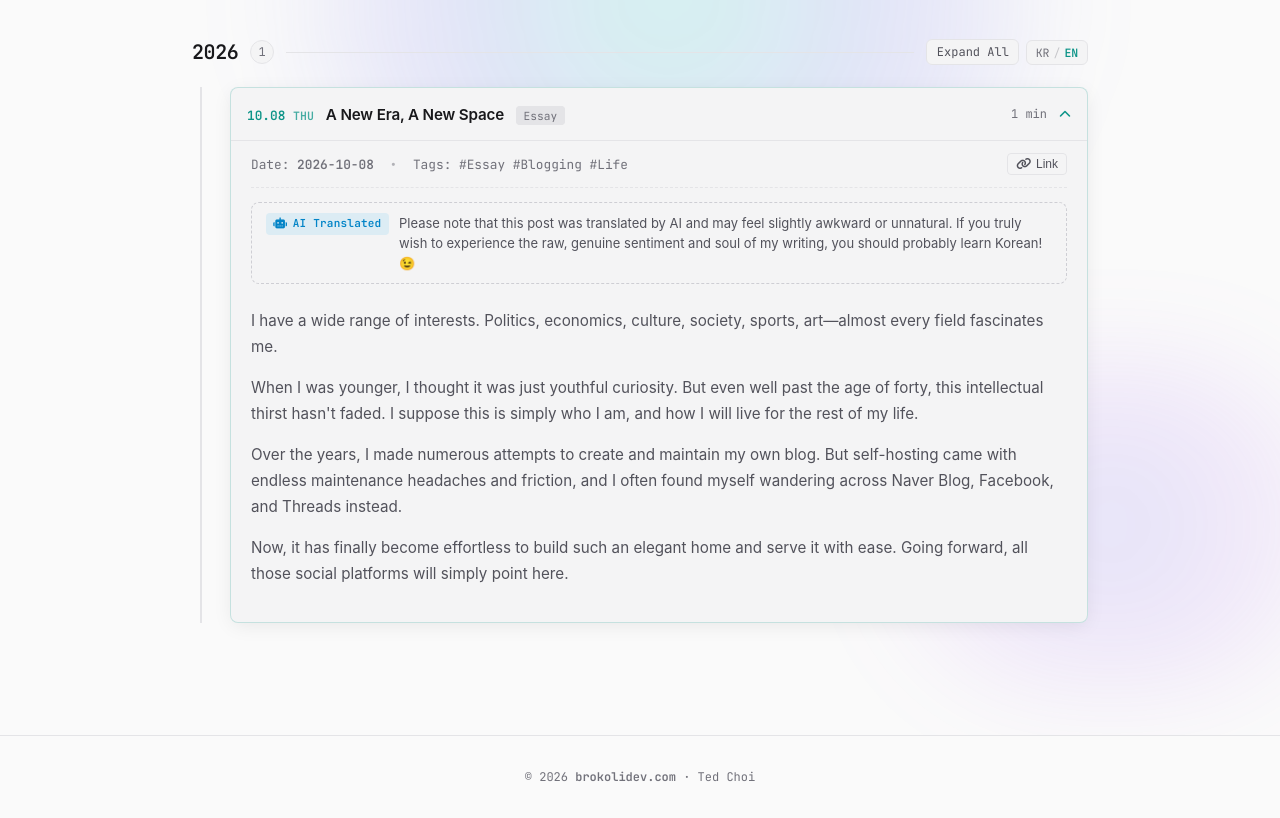
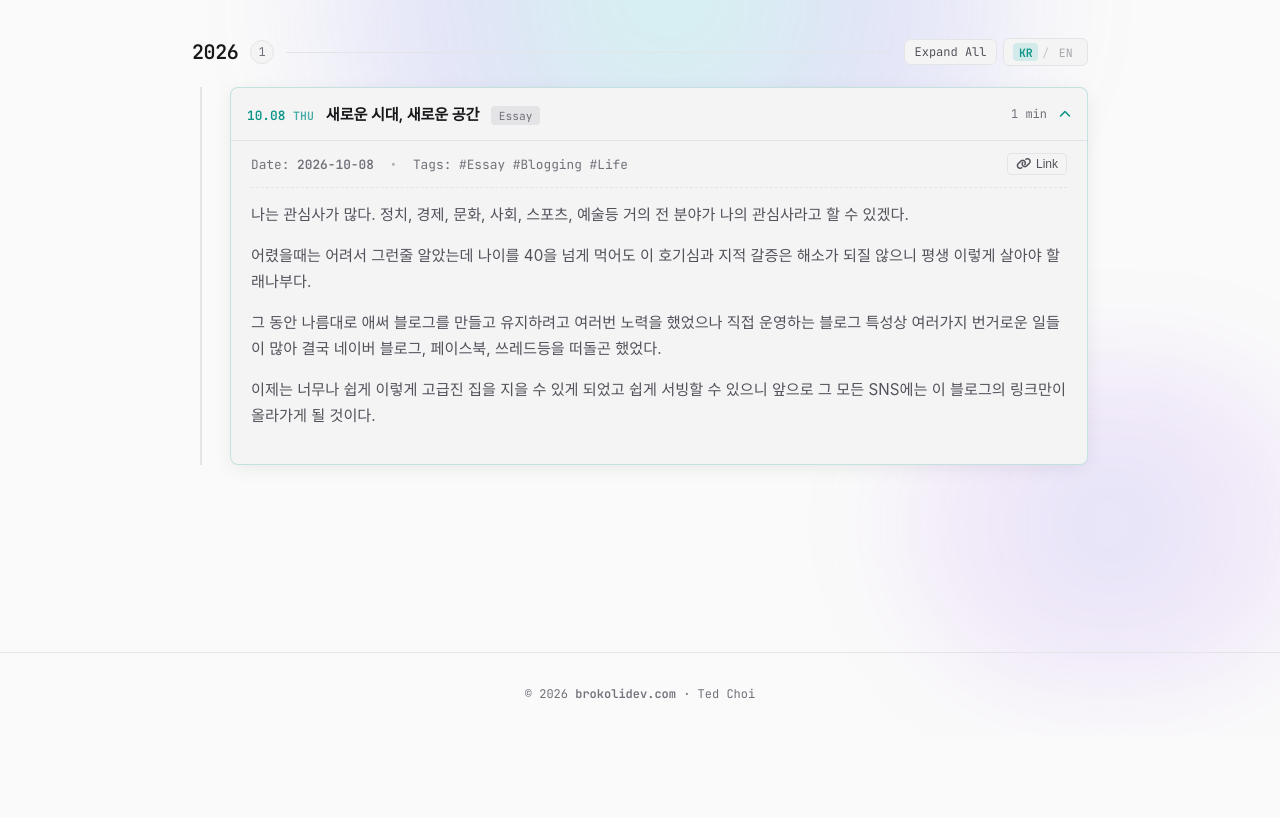
Before and after one commit to brokolidev/blog, a website: page index.html in a window 1280 px wide. Both pictures are taken after a click on the button "Toggle language". Shown: the part 65-883 px from the top of the page. After the commit the page ends 800 px from the top, so only its background shows below. Drawn offline with Linux system fonts and the light colour scheme; a web font is replaced by a local one.

Commit message:
🐛 Fix double-toggle event conflict and enhance active language badge

```diff
--- a/index.html
+++ b/index.html
@@ -78,15 +78,19 @@
     }
     document.documentElement.setAttribute('data-lang', activeLang);
 
-    // Global fail-safe language toggle (instant execution, zero cache-lag)
-    window.toggleAppLanguage = function () {
+    // Global fail-safe language toggle (instant execution, zero cache-lag, no double toggle)
+    window.toggleAppLanguage = function (e) {
+      if (e) {
+        if (typeof e.preventDefault === 'function') e.preventDefault();
+        if (typeof e.stopPropagation === 'function') e.stopPropagation();
+      }
       var html = document.documentElement;
       var cur = html.getAttribute('data-lang') === 'en' ? 'en' : 'ko';
       var next = cur === 'ko' ? 'en' : 'ko';
       html.setAttribute('data-lang', next);
       try {
         localStorage.setItem('lang', next);
-      } catch (e) {}
+      } catch (err) {}
     };
   </script>
 
@@ -165,7 +169,7 @@
               <div class="year-divider"></div>
               <div class="year-heading-actions">
                        <button type="button" id="toggle-all-btn" class="toggle-all-btn">Expand All</button>
-                       <button type="button" id="lang-toggle-btn" class="lang-toggle-btn" onclick="toggleAppLanguage()" aria-label="Toggle language">
+                       <button type="button" id="lang-toggle-btn" class="lang-toggle-btn" onclick="toggleAppLanguage(event)" aria-label="Toggle language">
                          <span class="lang-toggle-opt lang-opt-ko">KR</span>
                          <span class="lang-toggle-sep">/</span>
                          <span class="lang-toggle-opt lang-opt-en">EN</span>
--- a/src/css/style.css
+++ b/src/css/style.css
@@ -249,6 +249,12 @@ html.dark .nav-tab-active {
   color: var(--text-main);
 }
 
+.lang-toggle-opt {
+  padding: 0.1rem 0.35rem;
+  border-radius: 0.25rem;
+  transition: all 0.15s ease;
+}
+
 .lang-toggle-sep {
   opacity: 0.35;
   font-weight: 400;
@@ -259,23 +265,27 @@ html.dark .nav-tab-active {
 html[data-lang="ko"] .lang-toggle-btn .lang-opt-ko,
 html:not([data-lang="en"]) .lang-toggle-btn .lang-opt-ko {
   color: var(--accent);
+  background: rgba(20, 184, 166, 0.15);
   font-weight: 700;
 }
 
 html[data-lang="ko"] .lang-toggle-btn .lang-opt-en,
 html:not([data-lang="en"]) .lang-toggle-btn .lang-opt-en {
   color: var(--text-faint);
-  font-weight: 500;
+  font-weight: 400;
+  opacity: 0.6;
 }
 
 html[data-lang="en"] .lang-toggle-btn .lang-opt-en {
   color: var(--accent);
+  background: rgba(20, 184, 166, 0.15);
   font-weight: 700;
 }
 
 html[data-lang="en"] .lang-toggle-btn .lang-opt-ko {
   color: var(--text-faint);
-  font-weight: 500;
+  font-weight: 400;
+  opacity: 0.6;
 }
 
 /* Strict Single Language Display Visibility Rules */
--- a/src/js/main.js
+++ b/src/js/main.js
@@ -160,24 +160,15 @@
 
   // --- Language Management (Toggle) ---
   function initLanguage() {
-    function setLanguage(lang) {
-      if (lang !== 'ko' && lang !== 'en') return;
-      document.documentElement.setAttribute('data-lang', lang);
-      localStorage.setItem('lang', lang);
-    }
-
-    function toggleLanguage() {
-      const current = document.documentElement.getAttribute('data-lang') === 'en' ? 'en' : 'ko';
-      const next = current === 'ko' ? 'en' : 'ko';
-      setLanguage(next);
-    }
-
+    // If inline onclick exists, let it handle directly to avoid double toggle
     document.addEventListener('click', (e) => {
-      // 1. Language Toggle Button (next to Expand All & on post page)
+      // 1. Language Toggle Button fallback (only if onclick is missing)
       const toggleBtn = e.target.closest('.lang-toggle-btn, #lang-toggle-btn');
-      if (toggleBtn) {
+      if (toggleBtn && !toggleBtn.hasAttribute('onclick')) {
         e.preventDefault();
-        toggleLanguage();
+        if (typeof window.toggleAppLanguage === 'function') {
+          window.toggleAppLanguage(e);
+        }
         return;
       }
 
@@ -186,7 +177,10 @@
       if (explicitBtn) {
         e.preventDefault();
         const lang = explicitBtn.getAttribute('data-set-lang');
-        if (lang) setLanguage(lang);
+        if (lang === 'ko' || lang === 'en') {
+          document.documentElement.setAttribute('data-lang', lang);
+          try { localStorage.setItem('lang', lang); } catch (err) {}
+        }
       }
     });
   }
```
Also changed, not shown: build.js (+9 -5 lines).
